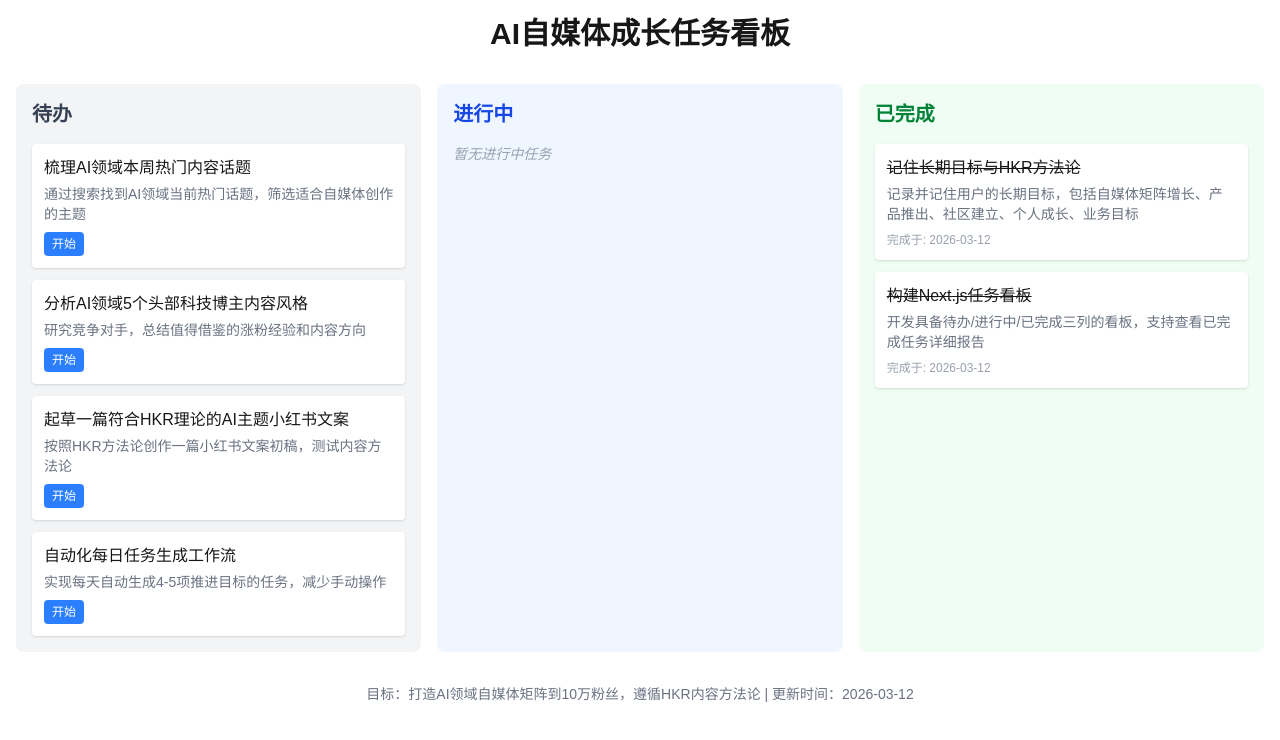
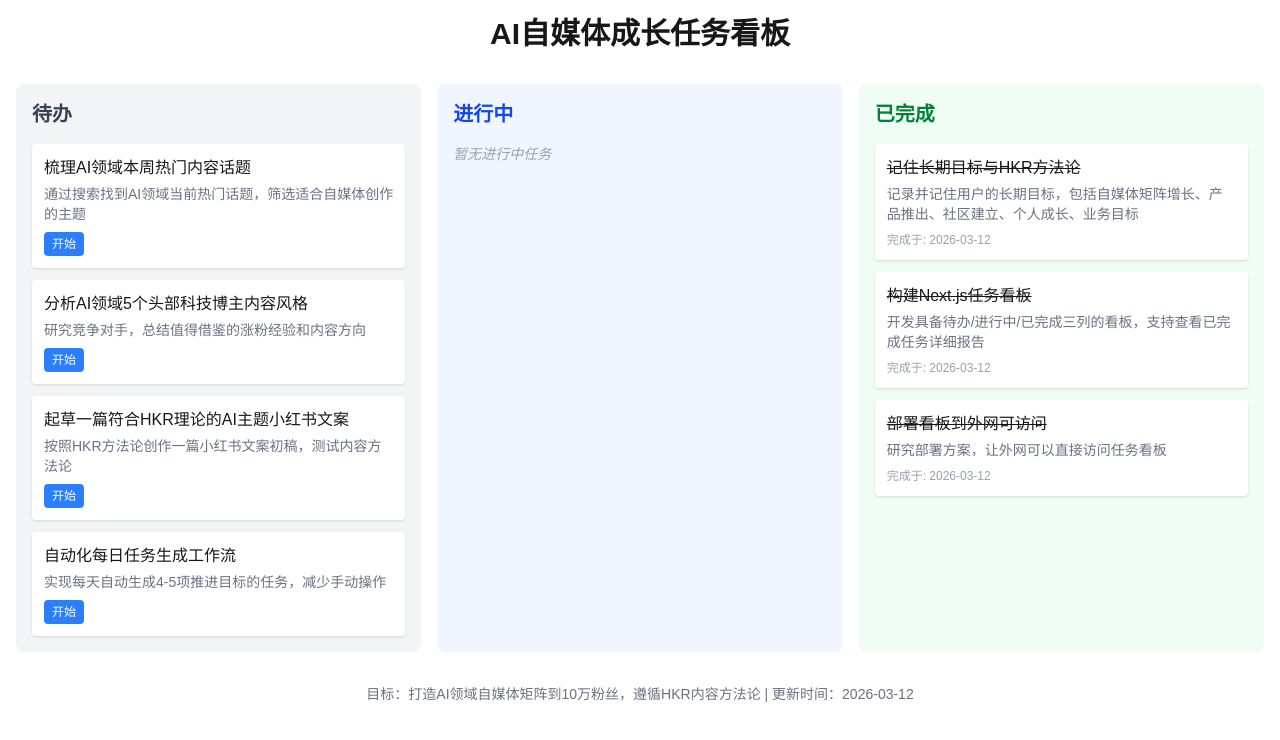
Before and after one commit to LunaDelo/ai-dashboard, a Next.js app in the folder ai-dashboard/: page / in a window 1280 px wide. Shown: the top 740 px of the page. Built offline with nearby package versions, Linux system fonts and the light colour scheme.

Commit message:
feat: 更新看板任务，完成部署方案梳理

```diff
--- a/ai-dashboard/app/page.tsx
+++ b/ai-dashboard/app/page.tsx
@@ -50,6 +50,15 @@ const initialTasks: Task[] = [
     description: '实现每天自动生成4-5项推进目标的任务，减少手动操作',
     status: 'todo',
     createdAt: '2026-03-12',
+  },
+  {
+    id: '7',
+    title: '部署看板到外网可访问',
+    description: '研究部署方案，让外网可以直接访问任务看板',
+    status: 'done',
+    createdAt: '2026-03-12',
+    completedAt: '2026-03-12',
+    report: '当前云环境因网络和只读文件系统限制，无法直接完成依赖安装和部署。推荐三种外网访问方案：\n1. **方案1：Github + Vercel（推荐免费）**\n   - 将当前仓库推送到你的Github\n   - Vercel导入仓库，指定根目录为 ai-dashboard，一键自动部署，自动分配域名，外网直接访问\n\n2. **方案2：Github Pages**\n   - 推送代码到Github，开启Github Pages，设置构建命令 npm run build，输出目录 out，免费部署\n\n3. **方案3：本地ngrok转发**\n   - 本地克隆代码，执行 npm install && npm run dev\n   - 用 ngrok http 3000 暴露端口，即可外网访问\n\n所有代码已经完整，只需要在自己环境安装依赖即可构建完成。'
   }
 ];
 
```
Also changed, not shown: 1 other file (tests, documents, lock files or other folders).
